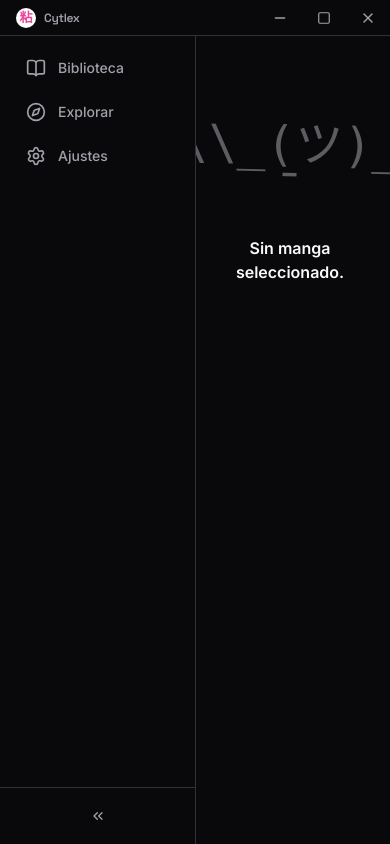
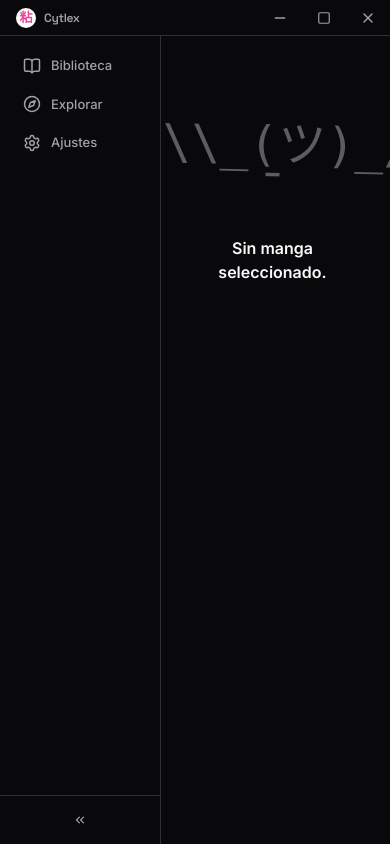
Before and after one commit to fobicho/Cytlex, a React (Vite) app: page /#/manga in a window 390 px wide. Built offline with nearby package versions, Linux system fonts and the light colour scheme.

Commit message:
fix: sidebar y detalle de un manga ajustable al tamaño de la ventana

```diff
--- a/src/components/Sidebar.jsx
+++ b/src/components/Sidebar.jsx
@@ -15,10 +15,32 @@ const navItems = [
 const EASE = [0.25, 0.1, 0.25, 1];
 const DURATION = 0.3;
 const SIDEBAR_WIDTH = { expanded: 196, collapsed: 72 };
+const SIDEBAR_BASE_W = 1280;
+const SIDEBAR_SCALE_MIN = 0.82;
+const SIDEBAR_SCALE_MAX = 1;
+
+function useSidebarScale() {
+  const [scale, setScale] = useState(() => {
+    if (typeof window === 'undefined') return 1;
+    return Math.min(Math.max(window.innerWidth / SIDEBAR_BASE_W, SIDEBAR_SCALE_MIN), SIDEBAR_SCALE_MAX);
+  });
+
+  useEffect(() => {
+    const update = () => {
+      setScale(Math.min(Math.max(window.innerWidth / SIDEBAR_BASE_W, SIDEBAR_SCALE_MIN), SIDEBAR_SCALE_MAX));
+    };
+    update();
+    window.addEventListener('resize', update);
+    return () => window.removeEventListener('resize', update);
+  }, []);
+
+  return scale;
+}
 
 export default function Sidebar() {
   const [collapsed, setCollapsed] = useState(settings.get().sidebarCollapsed);
   const location = useLocation();
+  const scale = useSidebarScale();
 
   useEffect(() => settings.subscribe((s) => setCollapsed(s.sidebarCollapsed)), []);
 
@@ -27,11 +49,14 @@ export default function Sidebar() {
   return (
     <motion.aside
       initial={false}
-      animate={{ width: collapsed ? SIDEBAR_WIDTH.collapsed : SIDEBAR_WIDTH.expanded }}
+      animate={{ width: Math.round((collapsed ? SIDEBAR_WIDTH.collapsed : SIDEBAR_WIDTH.expanded) * scale) }}
       transition={{ duration: DURATION, ease: EASE }}
       className="h-full flex flex-col border-r border-border bg-sidebar overflow-hidden"
     >
-      <nav className="flex-1 min-h-0 overflow-y-auto overflow-x-hidden flex flex-col gap-1 p-3">
+      <nav
+        className="flex-1 min-h-0 overflow-y-auto overflow-x-hidden flex flex-col p-3"
+        style={{ gap: `${Math.max(2, Math.round(4 * scale))}px` }}
+      >
         {navItems.map((item) => {
           const isActive = location.pathname === item.to;
           return (
@@ -46,13 +71,21 @@ export default function Sidebar() {
             >
               <div
                 className={cn(
-                  'flex items-center gap-3 py-2.5 px-[14px] rounded-lg text-sm font-medium transition-colors relative',
+                  'flex items-center rounded-lg font-medium transition-colors relative',
                   'transition-[gap] duration-300 [transition-timing-function:cubic-bezier(0.25,0.1,0.25,1)]',
                   collapsed && 'gap-0',
                   isActive
                     ? 'text-sidebar-accent-foreground'
                     : 'text-sidebar-foreground hover:text-sidebar-accent-foreground hover:bg-sidebar-accent/50'
                 )}
+                style={{
+                  gap: collapsed ? 0 : `${Math.max(8, Math.round(12 * scale))}px`,
+                  paddingTop: `${Math.max(8, Math.round(10 * scale))}px`,
+                  paddingBottom: `${Math.max(8, Math.round(10 * scale))}px`,
+                  paddingLeft: `${Math.max(10, Math.round(14 * scale))}px`,
+                  paddingRight: `${Math.max(10, Math.round(14 * scale))}px`,
+                  fontSize: `${Math.max(13, Math.round(14 * scale))}px`
+                }}
               >
                 {isActive && (
                   <motion.div
@@ -61,12 +94,13 @@ export default function Sidebar() {
                     transition={{ type: 'spring', stiffness: 340, damping: 34, mass: 0.9 }}
                   />
                 )}
-                <item.icon className="w-5 h-5 shrink-0 relative z-10" />
+                <item.icon className="relative z-10 shrink-0" style={{ width: `${Math.max(18, Math.round(20 * scale))}px`, height: `${Math.max(18, Math.round(20 * scale))}px` }} />
                 <span
                   className={cn(
                     'relative z-10 whitespace-nowrap overflow-hidden transition-[max-width,opacity,transform] duration-300 [transition-timing-function:cubic-bezier(0.25,0.1,0.25,1)]',
-                    collapsed ? 'max-w-0 opacity-0 translate-x-2' : 'max-w-[160px] opacity-100 translate-x-0'
+                    collapsed ? 'max-w-0 opacity-0 translate-x-2' : 'opacity-100 translate-x-0'
                   )}
+                  style={collapsed ? undefined : { maxWidth: `${Math.round(160 * scale)}px` }}
                 >
                   {item.label}
                 </span>
@@ -76,21 +110,27 @@ export default function Sidebar() {
         })}
       </nav>
 
-      <div className="shrink-0 p-3 border-t border-border">
+      <div
+        className="shrink-0 border-t border-border"
+        style={{ padding: `${Math.max(8, Math.round(12 * scale))}px` }}
+      >
         <motion.button
           whileHover={{ scale: 1.04 }}
           whileTap={{ scale: 0.94 }}
           onClick={toggle}
           aria-label={collapsed ? 'Expandir menu lateral' : 'Colapsar menu lateral'}
           title={collapsed ? 'Expandir' : 'Colapsar'}
-          className="flex items-center justify-center w-full py-2 rounded-lg text-muted-foreground hover:text-foreground hover:bg-accent transition-colors"
+          className="flex items-center justify-center w-full rounded-lg text-muted-foreground hover:text-foreground hover:bg-accent transition-colors"
+          style={{ paddingTop: `${Math.max(6, Math.round(8 * scale))}px`, paddingBottom: `${Math.max(6, Math.round(8 * scale))}px` }}
         >
-<motion.span
+          <motion.span
             className="flex items-center justify-center"
             animate={{ rotate: collapsed ? 0 : 180 }}
             transition={{ type: 'spring', stiffness: 380, damping: 26, mass: 0.7 }}
           >
-            <ChevronsRight className="w-4 h-4" />
+            <ChevronsRight
+              style={{ width: `${Math.max(14, Math.round(16 * scale))}px`, height: `${Math.max(14, Math.round(16 * scale))}px` }}
+            />
           </motion.span>
         </motion.button>
       </div>
--- a/src/pages/Detail.jsx
+++ b/src/pages/Detail.jsx
@@ -252,17 +252,24 @@ export default function Detail() {
     const update = () => {
       const c = cover.getBoundingClientRect();
       const s = syn.getBoundingClientRect();
-      const avail = Math.max(80, c.bottom - s.top - EXPAND_CTRL_H);
+      const avail = Math.max(0, c.bottom - s.top - EXPAND_CTRL_H);
+      setFullH(syn.scrollHeight);
       setAvailH(avail);
-      setFullH(syn.scrollHeight);
       setOverflow(syn.scrollHeight > avail + 4);
     };
 
     update();
     const raf = requestAnimationFrame(update);
+    let raf2 = 0;
+    if (document.fonts?.ready) {
+      document.fonts.ready.then(() => {
+        raf2 = requestAnimationFrame(update);
+      });
+    }
     window.addEventListener('resize', update);
     return () => {
       cancelAnimationFrame(raf);
+      cancelAnimationFrame(raf2);
       window.removeEventListener('resize', update);
     };
   }, [d, scale]);
@@ -405,6 +412,11 @@ export default function Detail() {
   const enMarcha = !!(cap && !cap.read && Number.isInteger(cap.page));
   const resume = pendiente ? { ...pendiente, cap } : null;
 
+  const fade = Math.min(48, (overflow ? availH : 0) * 0.4);
+  const synMask = !expanded && overflow && fade > 4
+    ? `linear-gradient(to bottom, #000 calc(100% - ${Math.round(fade)}px), rgba(0,0,0,0.55) calc(100% - ${Math.round(fade * 0.45)}px), transparent 100%)`
+    : undefined;
+
   return (
     <div className="min-h-full flex flex-col">
       <Button
@@ -463,12 +475,8 @@ export default function Detail() {
                 maxHeight: expanded ? (fullH || undefined) : (overflow ? availH : undefined),
                 overflow: 'hidden',
                 transition: animate ? 'max-height 320ms cubic-bezier(0.4, 0, 0.2, 1)' : 'none',
-                WebkitMaskImage: !expanded && overflow
-                  ? 'linear-gradient(to bottom, #000 calc(100% - 48px), rgba(0,0,0,0.55) calc(100% - 22px), transparent 100%)'
-                  : undefined,
-                maskImage: !expanded && overflow
-                  ? 'linear-gradient(to bottom, #000 calc(100% - 48px), rgba(0,0,0,0.55) calc(100% - 22px), transparent 100%)'
-                  : undefined,
+                WebkitMaskImage: synMask,
+                maskImage: synMask,
                 fontSize: `${Math.round(15 * scale)}px`
               }}
               className="relative text-muted-foreground leading-relaxed"
@@ -477,8 +485,9 @@ export default function Detail() {
               {!expanded && overflow && (
                 <span
                   aria-hidden
-                  className="pointer-events-none absolute inset-x-0 bottom-0 h-12 backdrop-blur-[3px]"
+                  className="pointer-events-none absolute inset-x-0 bottom-0 backdrop-blur-[3px]"
                   style={{
+                    height: `${Math.round(fade)}px`,
                     WebkitMaskImage: 'linear-gradient(to bottom, transparent 0%, rgba(0,0,0,0.5) 55%, #000 100%)',
                     maskImage: 'linear-gradient(to bottom, transparent 0%, rgba(0,0,0,0.5) 55%, #000 100%)'
                   }}
```
